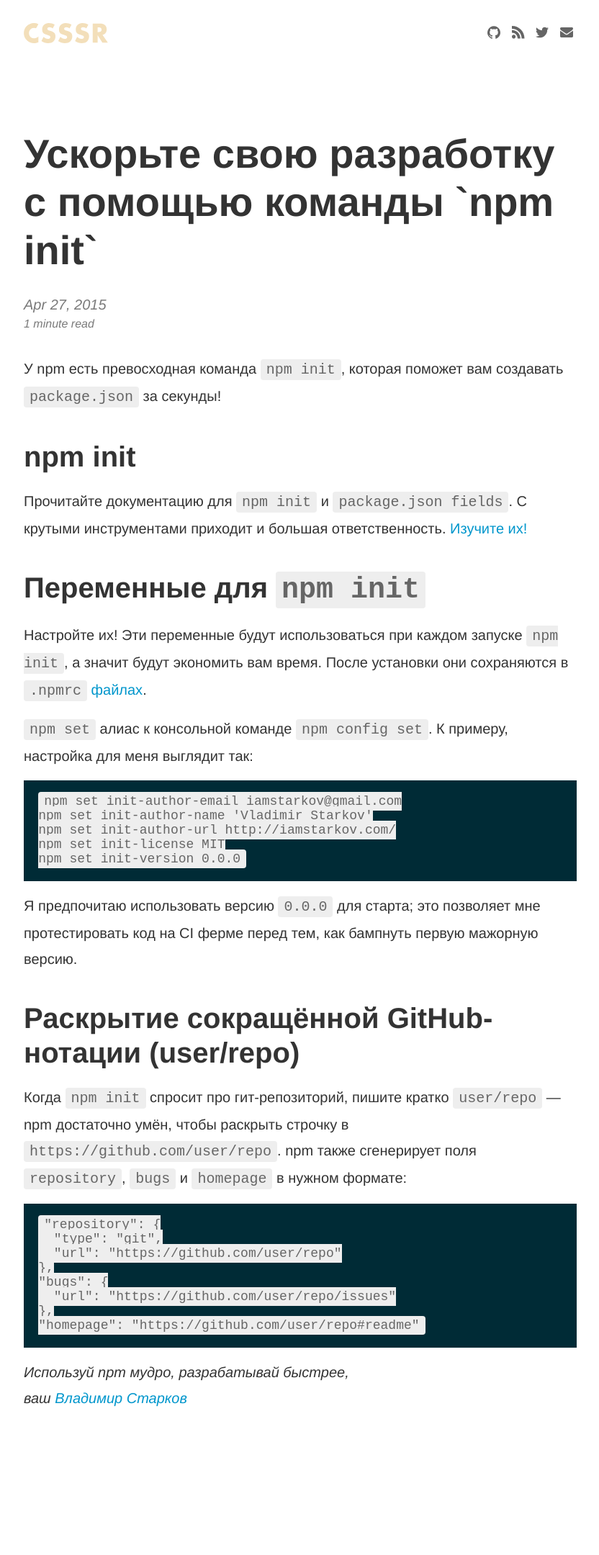
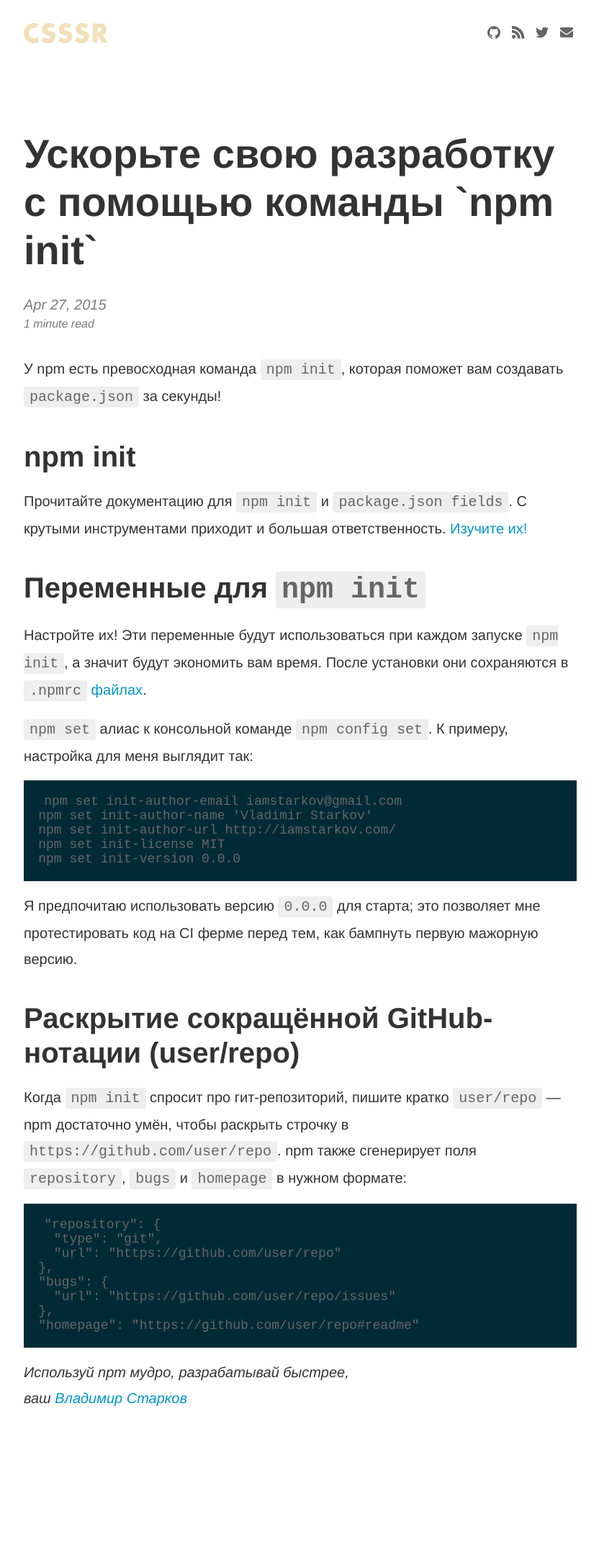
Before and after one commit to vislogurov/csssr.github.io, a Jekyll site: the page built from _posts/2015-04-21-npm-init.md, in a window 1280 px wide. Shown: the whole page at 72% size, without its empty margins (223-1055 px from the left). Built offline with Jekyll 4.4.1, drawn with Linux system fonts in a browser that asks for light colours; Markdown is read by kramdown in place of the engine named in the settings.

Commit message:
Update _main.scss

```diff
--- a/_sass/_main.scss
+++ b/_sass/_main.scss
@@ -277,7 +277,7 @@ code {
 }
 
 pre code {
-  background-color: tranparent;
+  background-color: transparent;
 }
 
 pre {
```
